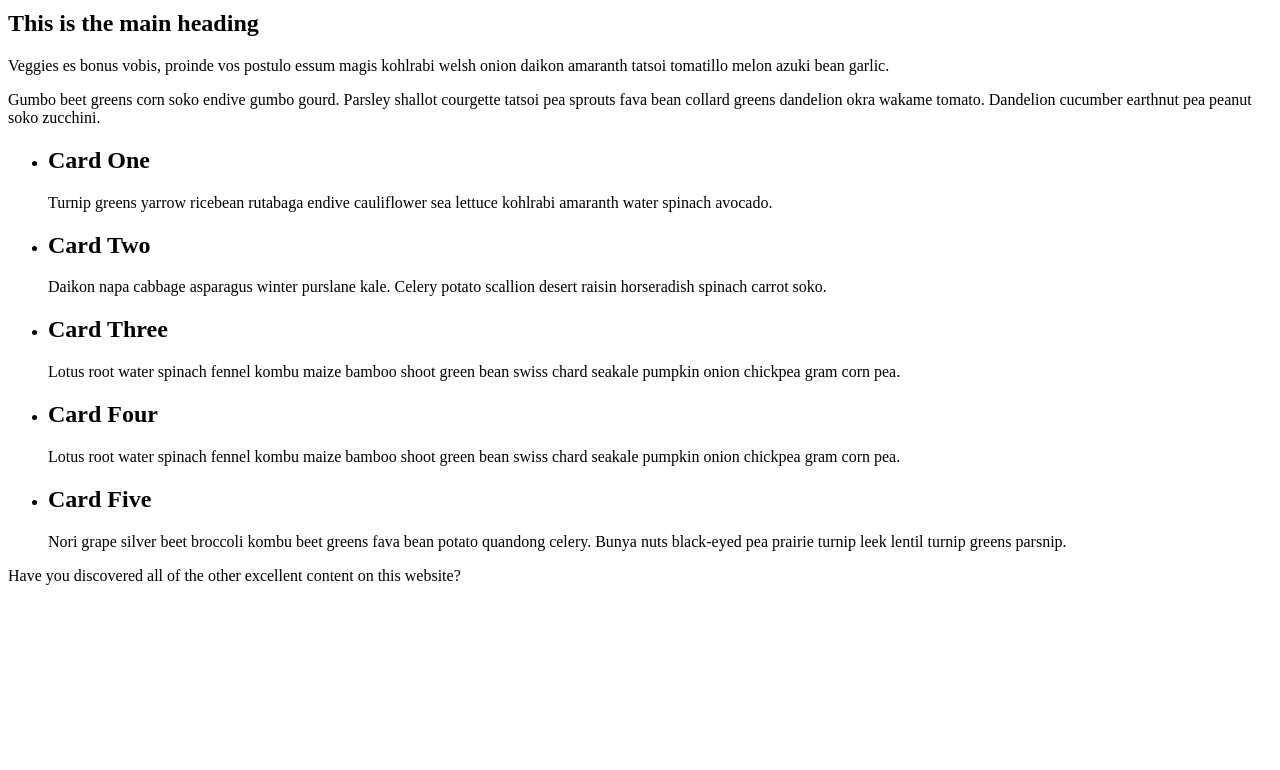
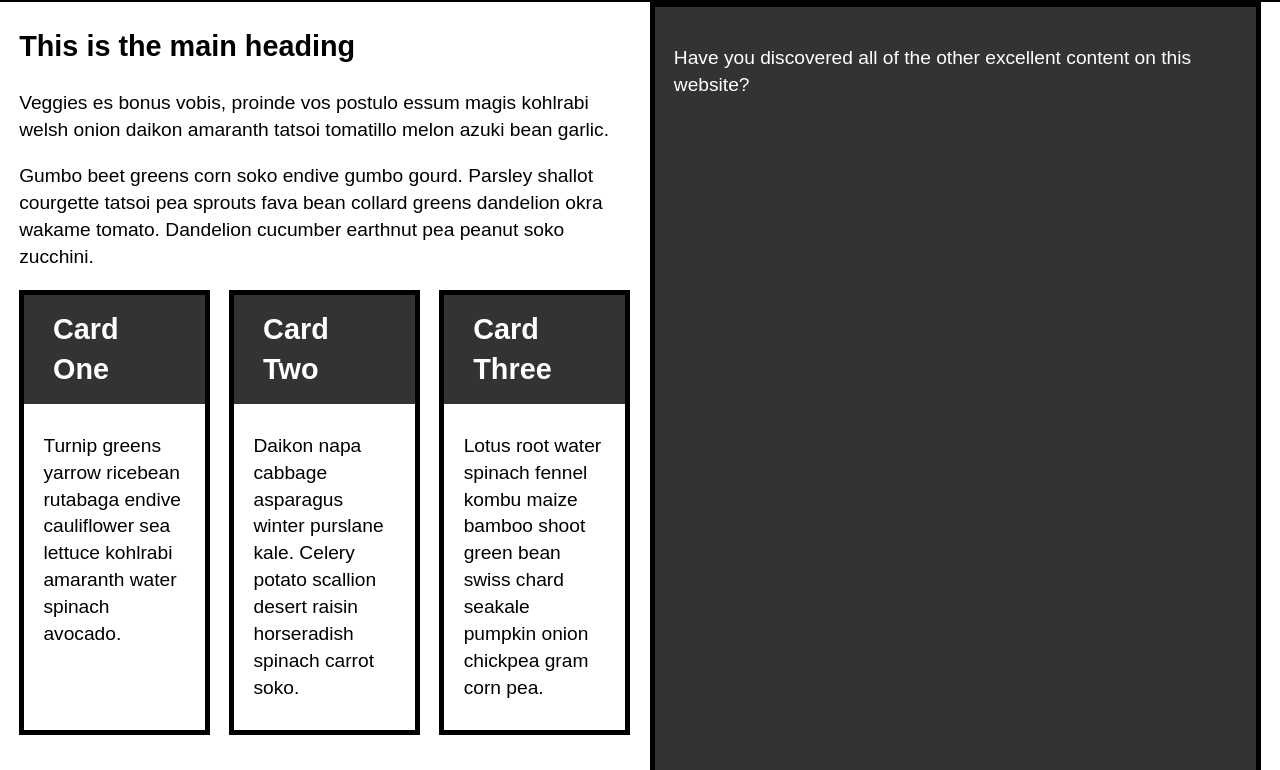
Before and after one commit to ShainePoirier/ShainePoirier.github.io, a plain HTML site: page index.html in a window 1280 px wide. Shown: the part 106-876 px from the top of the page. Before the commit the page ends 800 px from the top, so only its background shows below. Drawn offline with Linux system fonts and the light colour scheme.

Commit message:
Update index.html

```diff
--- a/index.html
+++ b/index.html
@@ -5,7 +5,7 @@
     <meta charset="utf-8" />
     <meta name="viewport" content="width=device-width" />
     <title>Responsive Web Design Task: Task</title>
-    <link rel="stylesheet" href="./main.css" />
+    <link rel="stylesheet" href="./style.css" />
     <!-- This practice exercise taken from https://developer.mozilla.org/en-US/docs/Learn/CSS/CSS_layout/rwd_skills-->
 </head>
 
```
